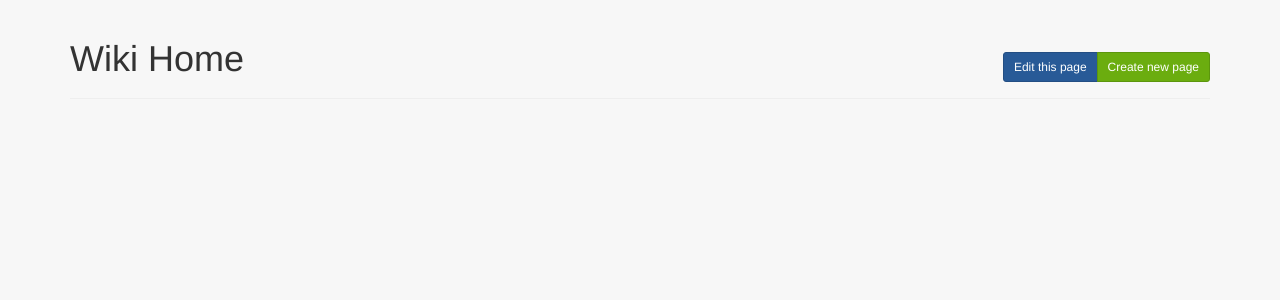
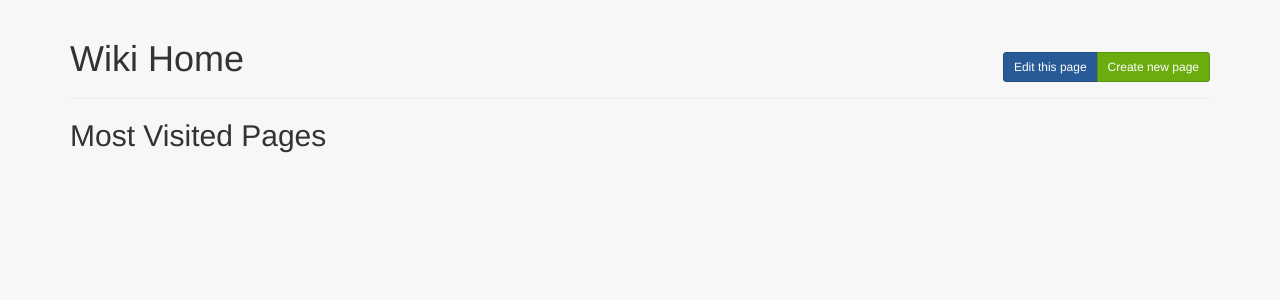
Before and after one commit to gorel/dli-reports, a Flask app: page /wiki/home in a window 1280 px wide. Shown: the part 51-351 px from the top of the page. Run offline with Flask 2, Linux system fonts and the light colour scheme; data that the repository does not hold is empty; parts of the project's set-up code (start-up, migrations or seed data) failed here and were passed over; some libraries are stand-ins or nearby versions.

Commit message:
Created list of top viewed pages on Wiki home page

```diff
--- a/dli_app/mod_wiki/controllers.py
+++ b/dli_app/mod_wiki/controllers.py
@@ -59,13 +59,14 @@ mod_wiki = Blueprint('wiki', __name__, url_prefix='/wiki')
 @mod_wiki.route('/home/', methods=['GET'])
 def home():
     """Render the wiki homepage"""
+    pages = WikiPage.query.order_by(WikiPage.views.desc()).limit(10).all()
     page = WikiPage.query.filter_by(name='home').first()
     html = ''
-
+    #TODO: refer to top wiki pages here?
     if page is not None:
         html = MD.convert(page.content)
 
-    return render_template('wiki/home.html', html=html)
+    return render_template('wiki/home.html', html=html, pages=pages)
 
 
 @mod_wiki.route('/<page_name>', methods=['GET'])
@@ -73,6 +74,7 @@ def home():
 def view_page(page_name):
     """ Render a specific page of the wiki"""
     page = WikiPage.query.filter_by(name=page_name).first()
+    page.views = page.views + 1
     if page is None:
         return render_template('wiki/404.html'), 404
 
--- a/dli_app/mod_wiki/models.py
+++ b/dli_app/mod_wiki/models.py
@@ -13,12 +13,14 @@ class WikiPage(db.Model):
     id = db.Column(db.Integer, primary_key=True)
     name = db.Column(db.String(64), index=True, unique=True)
     content = db.Column(db.Text)
+    views = db.Column(db.Integer, index=True)
     # TODO: Add other necessary columns and bookkeeping information
 
     def __init__(self, name, content):
         """Initiialize a WikiPage model"""
         self.name = name
         self.content = content
+        self.views = 0
 
     def __repr__(self):
         """Return a descriptive representation of a WikiPage"""
--- a/dli_app/templates/wiki/home.html
+++ b/dli_app/templates/wiki/home.html
@@ -7,6 +7,13 @@
     </div>
     <h1>Wiki Home</h1>
   </div>
-
+  <h2>Most Visited Pages</h2>
+  <table>
+    {% for page in pages %}
+    <tr><td>
+    <a href="{{ url_for('wiki.view_page',page_name=page.name) }}">{{page.name}}</a>
+    </td></tr>
+    {% endfor %}
+  </table>
   {{ html|safe }}
 {% endblock %}
```
